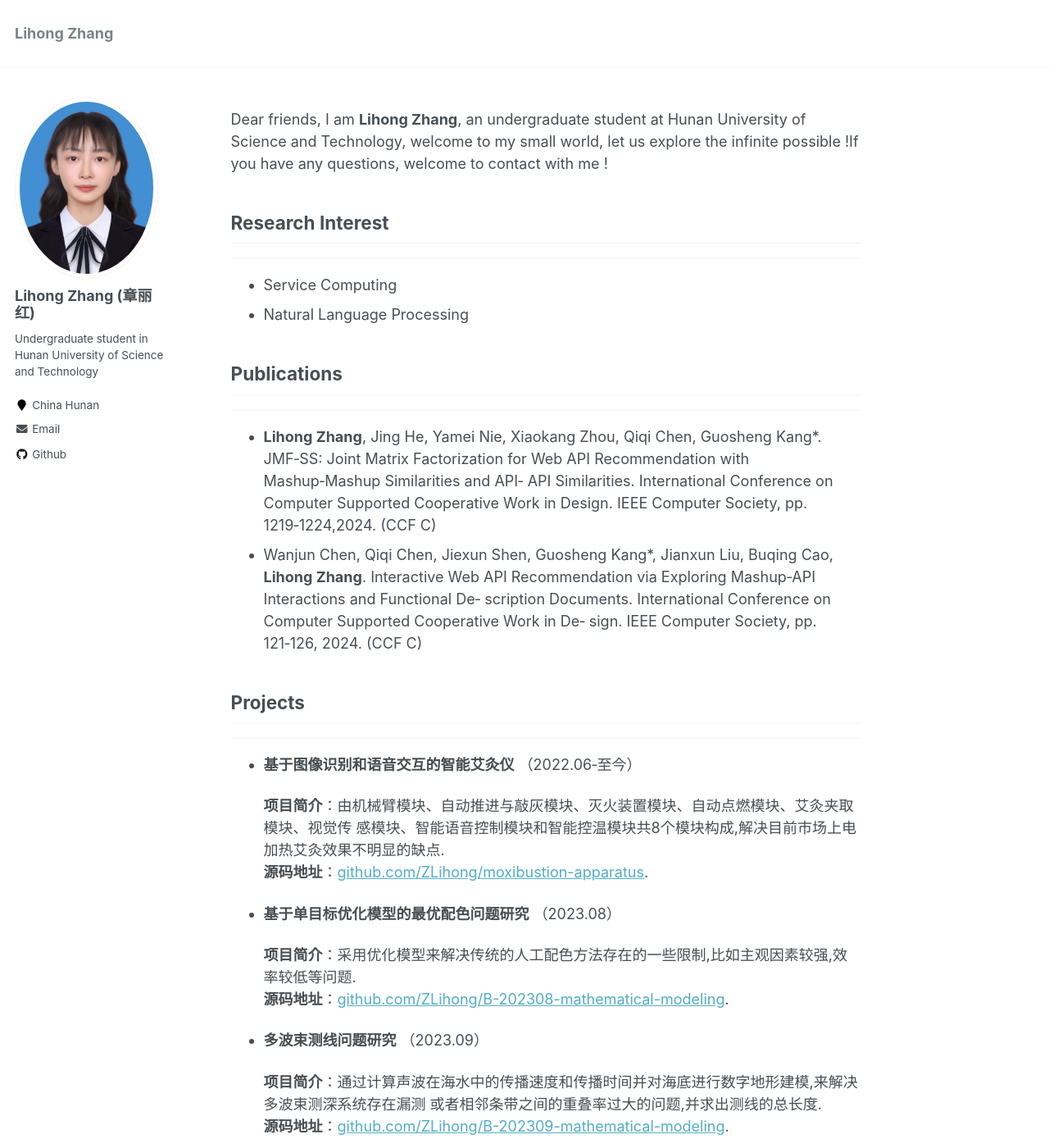
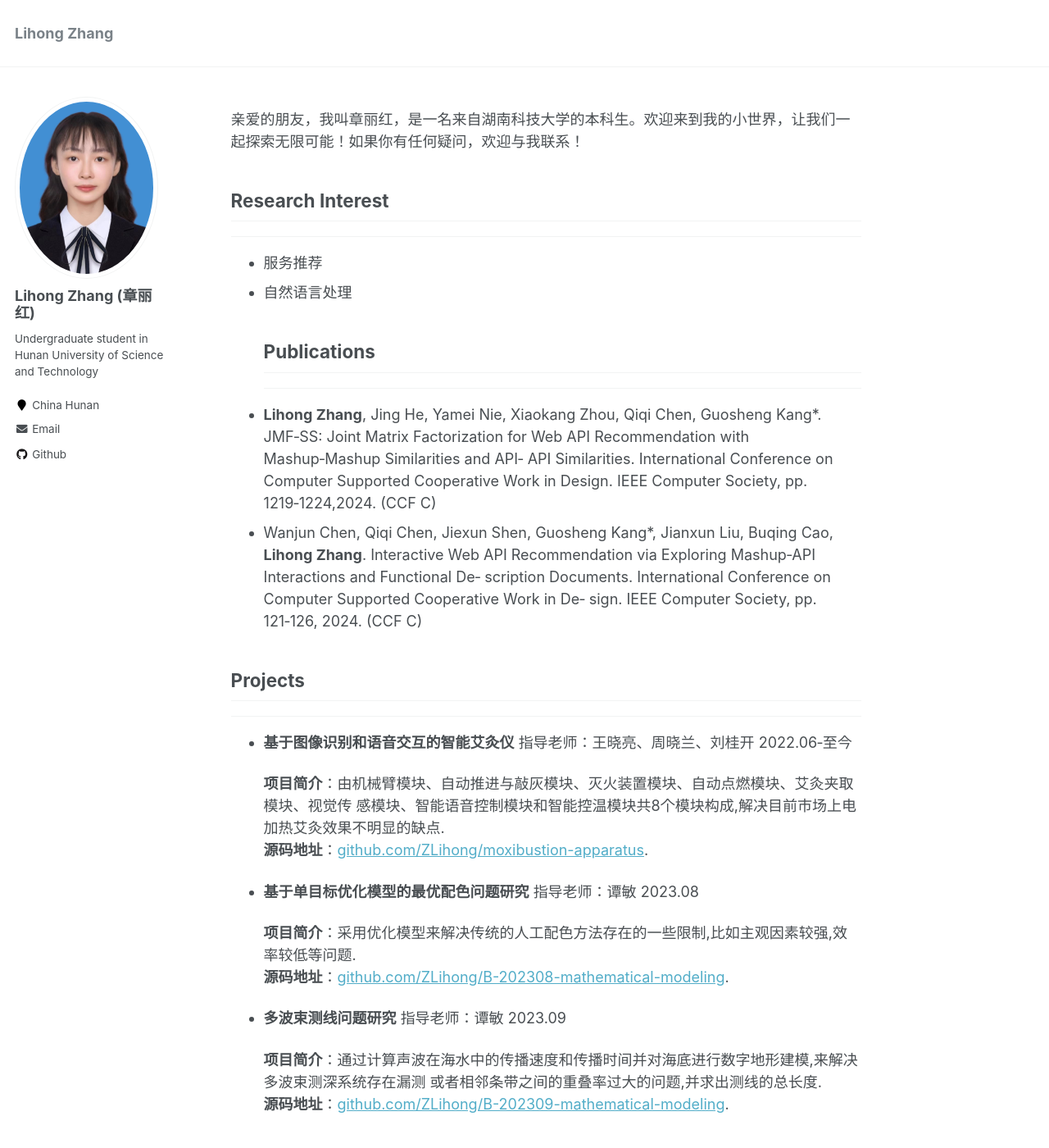
Before and after one commit to ZLihong/zlihong.github.io, a Jekyll site: the page built from _pages/about.md, in a window 1280 px wide and 1400 px high. Shown: the whole window at 82% size. Built offline with Jekyll 4.4.1, drawn with Linux system fonts in a browser that asks for light colours.

Commit message:
Update about.md

```diff
--- a/_pages/about.md
+++ b/_pages/about.md
@@ -7,12 +7,12 @@ redirect_from:
   - /about/
   - /about.html
 ---
-Dear friends,  I am **Lihong Zhang**, an undergraduate student at Hunan University of Science and Technology, welcome to my small world, let us explore the infinite possible !If you have any questions, welcome to contact with me !
+亲爱的朋友，我叫章丽红，是一名来自湖南科技大学的本科生。欢迎来到我的小世界，让我们一起探索无限可能！如果你有任何疑问，欢迎与我联系！
+
 ## Research Interest
 ------
-+ Service Computing
-+ Natural Language Processing
-
++ 服务推荐
++ 自然语言处理
 ## Publications
 ------
 + **Lihong Zhang**, Jing He, Yamei Nie, Xiaokang Zhou, Qiqi Chen, Guosheng Kang*. JMF‑SS: Joint
@@ -26,20 +26,20 @@ sign. IEEE Computer Society, pp. 121‑126, 2024. (CCF C)
 
 ## Projects
 ------
-+ **基于图像识别和语音交互的智能艾灸仪** （2022.06‑至今）
++ **基于图像识别和语音交互的智能艾灸仪** 指导老师：王晓亮、周晓兰、刘桂开   2022.06‑至今
 
   **项目简介**：由机械臂模块、自动推进与敲灰模块、灭火装置模块、自动点燃模块、艾灸夹取模块、视觉传
   感模块、智能语音控制模块和智能控温模块共8个模块构成,解决目前市场上电加热艾灸效果不明显的缺点.
   <br>
   **源码地址**：[github.com/ZLihong/moxibustion-apparatus](https://github.com/ZLihong/moxibustion-apparatus).
 
-+ **基于单目标优化模型的最优配色问题研究** （2023.08）
++ **基于单目标优化模型的最优配色问题研究** 指导老师：谭敏 2023.08
 
   **项目简介**：采用优化模型来解决传统的人工配色方法存在的一些限制,比如主观因素较强,效率较低等问题.
   <br>
   **源码地址**：[github.com/ZLihong/B-202308-mathematical-modeling](https://github.com/ZLihong/B-202308-mathematical-modeling).
 
-+ **多波束测线问题研究** （2023.09）
++ **多波束测线问题研究** 指导老师：谭敏   2023.09
 
   **项目简介**：通过计算声波在海水中的传播速度和传播时间并对海底进行数字地形建模,来解决多波束测深系统存在漏测
   或者相邻条带之间的重叠率过大的问题,并求出测线的总长度.
```
